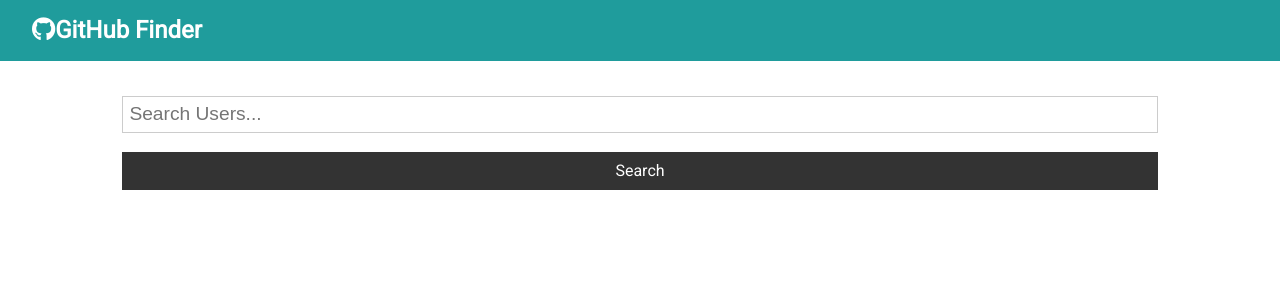
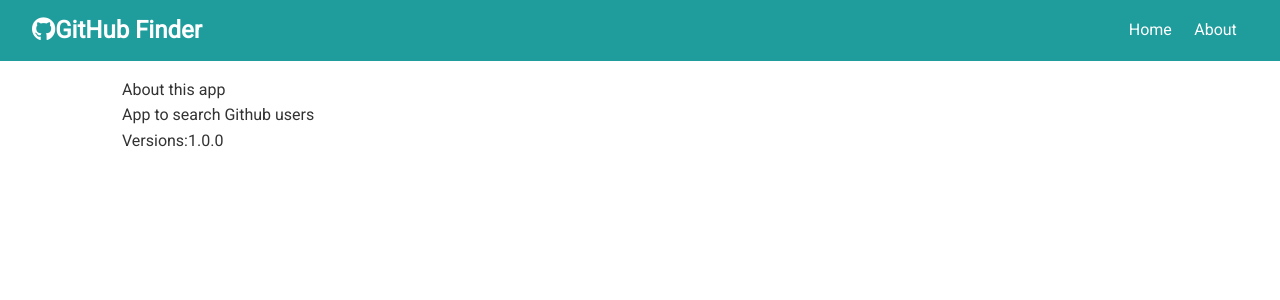
Before and after one commit to achiara311/github-finder, a React (Create React App) app: page /about in a window 1280 px wide. Shown: the top 300 px of the page. Built offline with nearby package versions, Linux system fonts and the light colour scheme.

Commit message:
Added React Router v6 and About component
Added Routes and Router to App.js and About component

```diff
--- a/package.json
+++ b/package.json
@@ -9,6 +9,7 @@
     "axios": "^0.27.2",
     "react": "^18.2.0",
     "react-dom": "^18.2.0",
+    "react-router-dom": "^6.3.0",
     "react-scripts": "5.0.1",
     "web-vitals": "^2.1.4"
   },
--- a/src/App.js
+++ b/src/App.js
@@ -1,9 +1,11 @@
-import React, { Component } from 'react'
+import React, { Component, Fragment } from 'react'
+import { BrowserRouter as Router, Routes, Route } from 'react-router-dom'
 import axios from 'axios'
 import Search from './components/users/Search'
 import Navbar from './components/layout/Navbar'
 import Users from './components/users/Users'
 import Alert from './components/layout/Alert'
+import About from './components/pages/About'
 import './App.css'
 
 class App extends Component {
@@ -45,21 +47,35 @@
     this.setState({ users: [], loading: false });
   }
   render() {
-    const { users, loading } = this.state;
+    const { users, loading } = this.state
+
     return (
+      <Router>
         <div className='App'>
           <Navbar />
           <div className='container'>
             <Alert alert={this.state.alert} />
+            <Routes>
+              <Route
+
+                path='/'
+                element={ (
+                  <Fragment>
                     <Search
                       searchUsers={this.searchUsers}
                       clearUsers={this.clearUsers}
-            showClear={users.length > 0 ? true : false}
-            setAlert={this.setAlert} />
-
+                      showClear={users.length > 0}
+                      setAlert={this.setAlert}
+                    />
                     <Users loading={loading} users={users} />
+                  </Fragment>
+                )}
+              />
+              <Route path='/about' element={<About />} />
+            </Routes>
           </div>
         </div>
+      </Router>
     )
   }
 }
--- a/src/components/layout/Navbar.js
+++ b/src/components/layout/Navbar.js
@@ -1,5 +1,6 @@
 import React from 'react'
 import PropTypes from 'prop-types';
+import {Link} from 'react-router-dom';
 
 const Navbar = (props) => {
     return (
@@ -7,6 +8,12 @@
             <h1>
                 <i className={props.icon} />{props.title}
             </h1>
+            <ul>
+                <li>
+                    <Link to="/">Home </Link>
+                </li>
+                <li><Link to="/about">About</Link> </li>
+            </ul>
         </nav>
     );
 }
--- /dev/null
+++ b/src/components/pages/About.js
@@ -0,0 +1,15 @@
+import React from 'react'
+
+const About = () => {
+  return (
+    <div>
+      <p>About this app</p>
+      <p>App to search Github users</p>
+      <p>Versions:1.0.0</p>
+    </div>
+
+
+  )
+}
+
+export default About
```
Also changed, not shown: 1 other file (tests, documents, lock files or other folders). Lines whose indentation alone changed are shown as unchanged.
